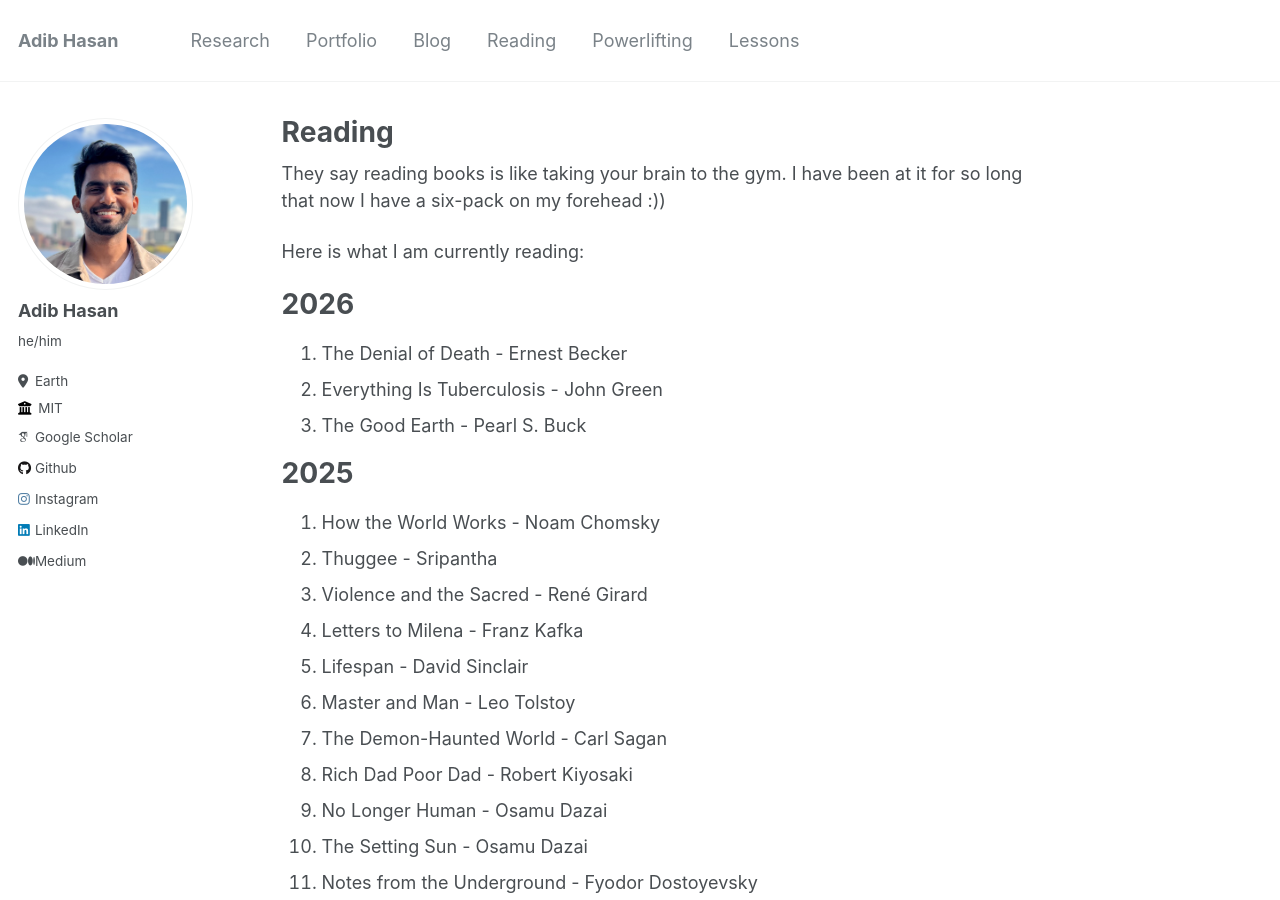
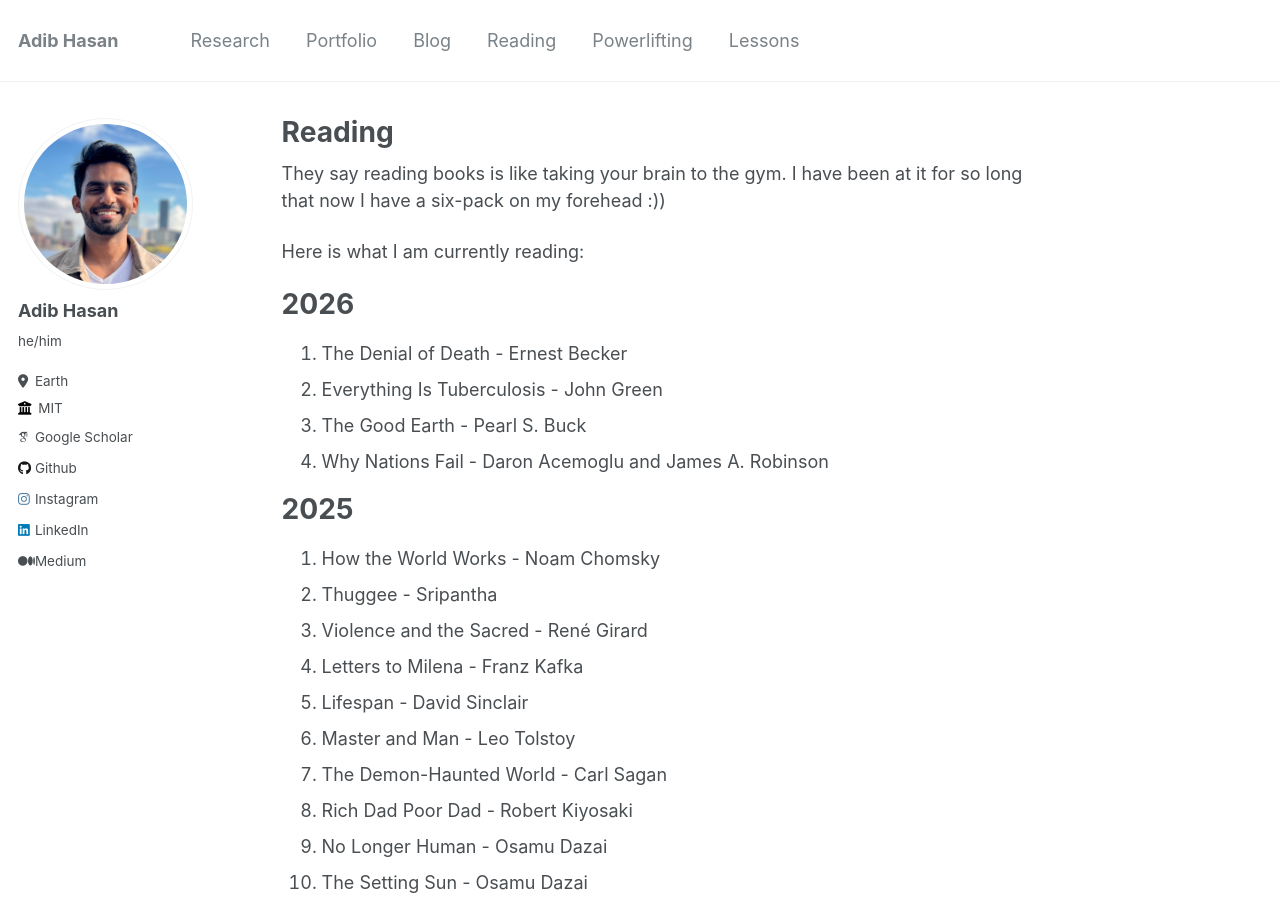
Before and after one commit to Neehan/neehan.github.io, a Jekyll site: the page built from _pages/reading.md, in a window 1280 px wide and 900 px high. Built offline with Jekyll 4.4.1, drawn with Linux system fonts in a browser that asks for light colours; some web fonts are replaced.

Commit message:
Update reading.md

```diff
--- a/_pages/reading.md
+++ b/_pages/reading.md
@@ -11,6 +11,7 @@ Here is what I am currently reading:
 1. The Denial of Death - Ernest Becker
 2. Everything Is Tuberculosis - John Green
 3. The Good Earth - Pearl S. Buck
+4. Why Nations Fail - Daron Acemoglu and James A. Robinson
 
 # 2025
 1. How the World Works - Noam Chomsky
```
